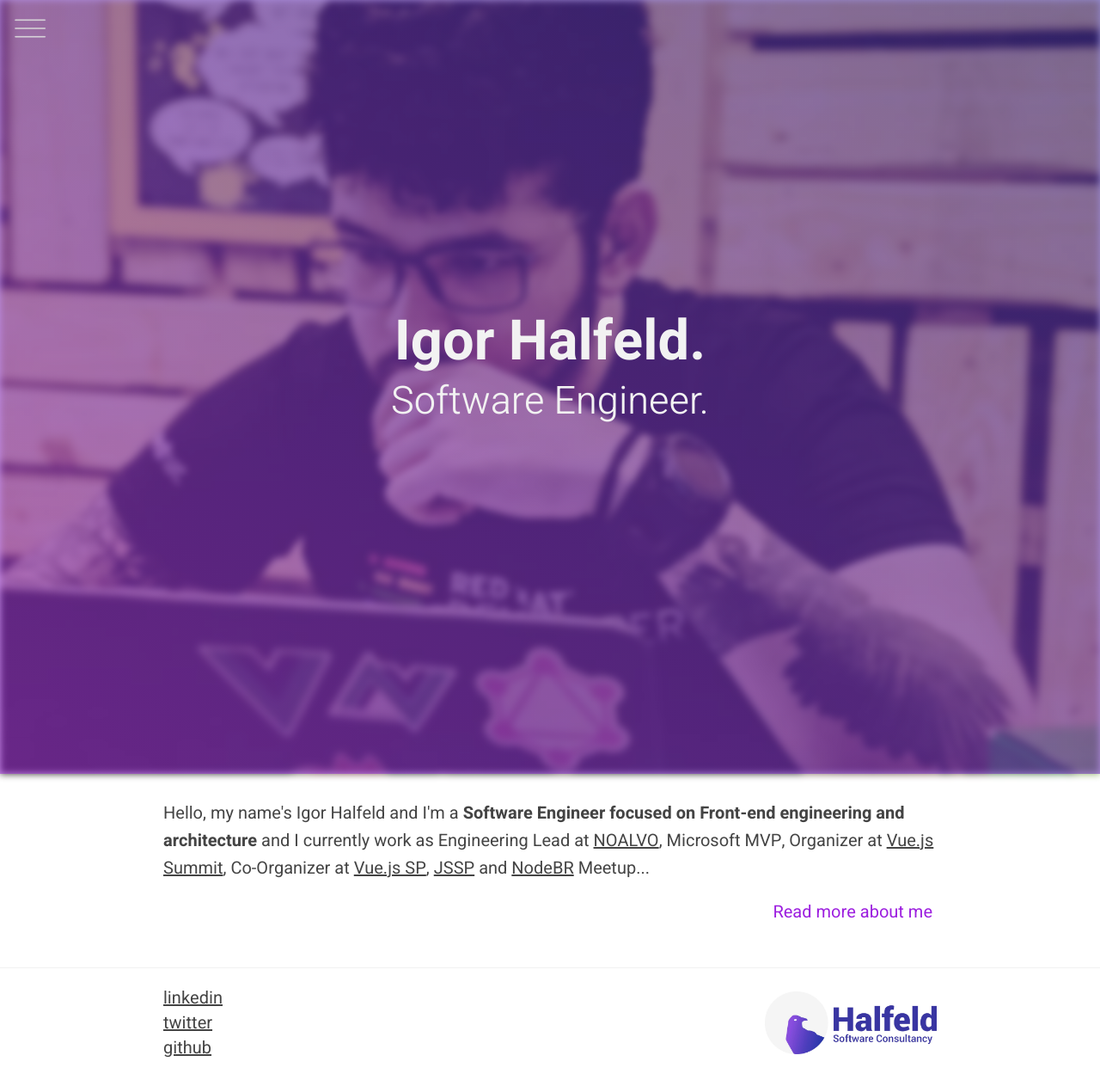
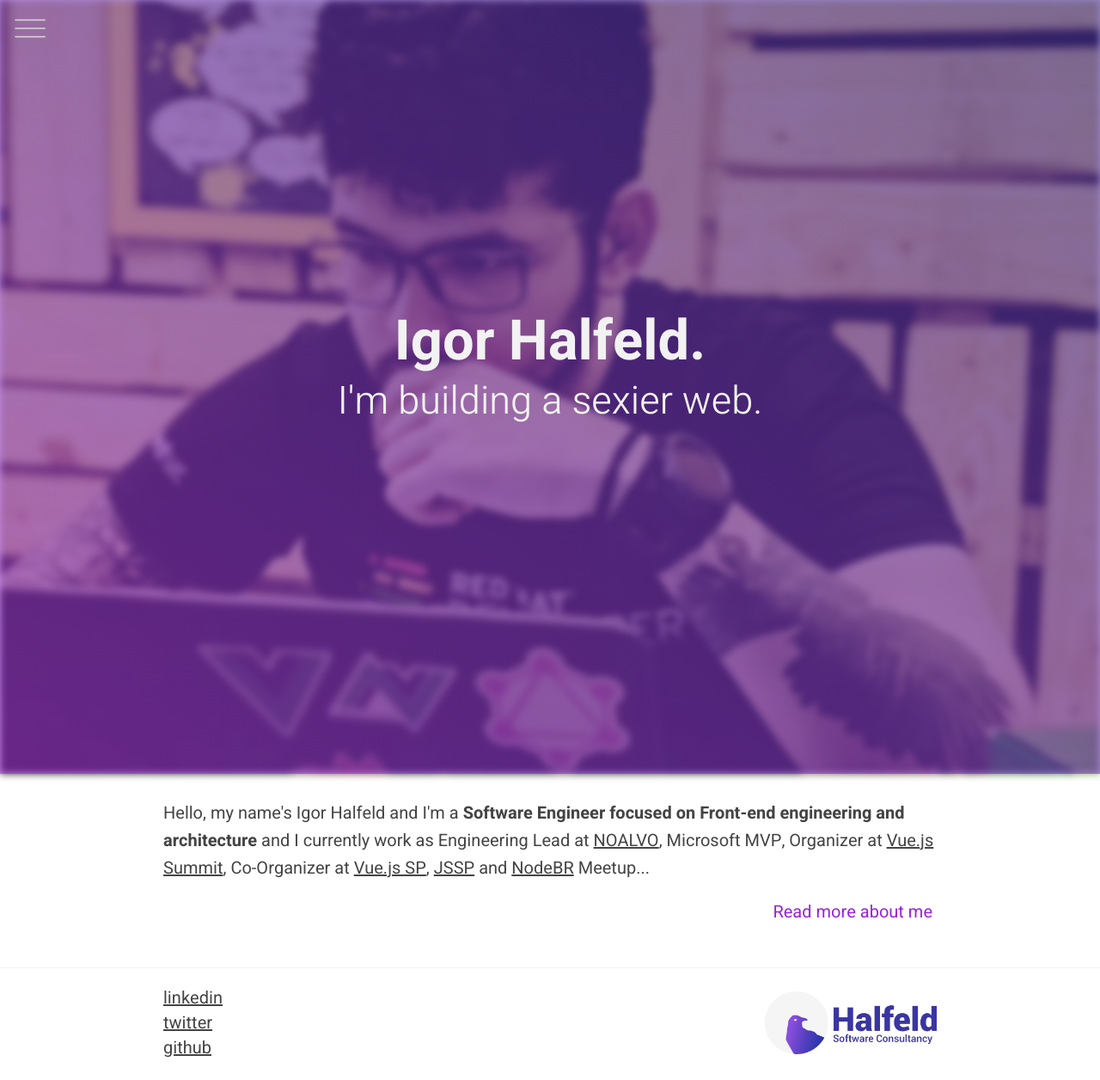
Before and after one commit to Halfeld/website, a Jekyll site: the page built from index.html, in a window 1280 px wide. Shown: the whole page at 86% size. Built offline with Jekyll 4.4.1, drawn with Linux system fonts in a browser that asks for light colours.

Commit message:
change sub title

```diff
--- a/_includes/header.html
+++ b/_includes/header.html
@@ -7,7 +7,7 @@
     <!-- My informations -->
     <div class="header__personal-info">
       <h1 class="header__personal-info--name" id="title">{{ site.title }}.</h1>
-      <h2 class="header__personal-info--desc" id="subtitle">Software Engineer.</h2>
+      <h2 class="header__personal-info--desc" id="subtitle">I'm building a sexier web.</h2>
     </div>
   </div>
 
```
